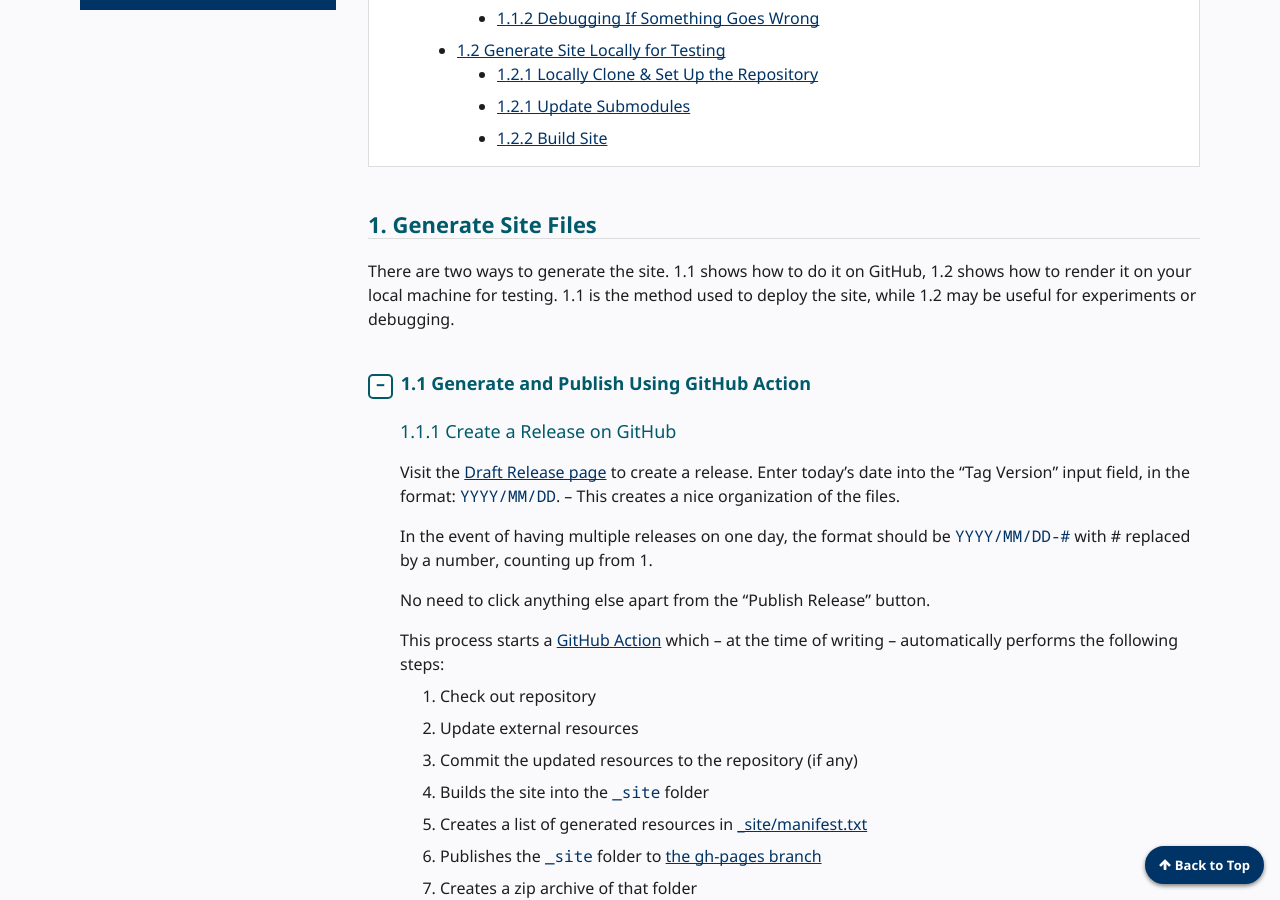
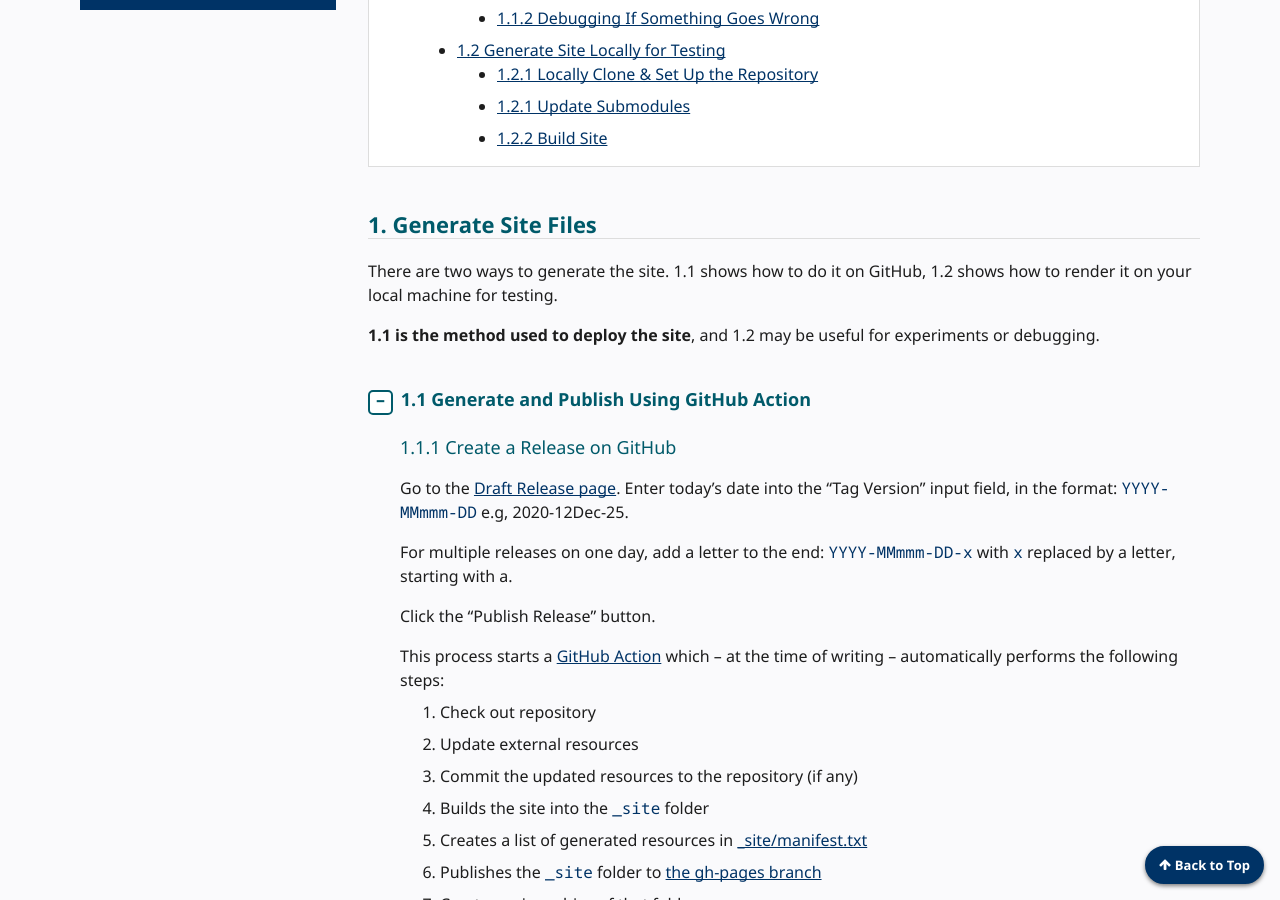
Before and after one commit to w3c/wai-website-theme, a Jekyll site: the page built from content/technical-publication.md, in a window 1280 px wide and 900 px high, scrolled down 697 px. Built offline with Jekyll 4.4.1, drawn with Linux system fonts in a browser that asks for light colours; cached includes are drawn as plain includes; comment, search, counter and statistics services are not loaded.

Commit message:
some copy editing and change date format

```diff
--- a/content/technical-publication.md
+++ b/content/technical-publication.md
@@ -33,7 +33,9 @@ Quicklinks:
 
 ## 1. Generate Site Files
 
-There are two ways to generate the site. 1.1 shows how to do it on GitHub, 1.2 shows how to render it on your local machine for testing. 1.1 is the method used to deploy the site, while 1.2 may be useful for experiments or debugging.
+There are two ways to generate the site. 1.1 shows how to do it on GitHub, 1.2 shows how to render it on your local machine for testing.
+
+**1.1 is the method used to deploy the site**, and 1.2 may be useful for experiments or debugging.
 
 {% include excol.html type="start" id="simple" open="true" %}
 
@@ -42,12 +44,11 @@ There are two ways to generate the site. 1.1 shows how to do it on GitHub, 1.2 s
 {% include excol.html type="middle" %}
 
 #### 1.1.1 Create a Release on GitHub
+Go to the [Draft Release page](https://github.com/w3c/wai-website/releases/new). Enter today’s date into the “Tag Version” input field, in the format: `YYYY-MMmmm-DD` e.g, 2020-12Dec-25.
 
-Visit the [Draft Release page](https://github.com/w3c/wai-website/releases/new) to create a release. Enter today’s date into the “Tag Version” input field, in the format: `YYYY/MM/DD`. – This creates a nice organization of the files.
+For multiple releases on one day, add a letter to the end: `YYYY-MMmmm-DD-x` with `x` replaced by a letter, starting with a.
 
-In the event of having multiple releases on one day, the format should be `YYYY/MM/DD-#` with # replaced by a number, counting up from 1.
-
-No need to click anything else apart from the “Publish Release” button.
+Click the “Publish Release” button.
 
 This process starts a [GitHub Action](https://github.com/w3c/wai-website/blob/master/.github/workflows/deploy.yml) which – at the time of writing – automatically performs the following steps:
 
```
